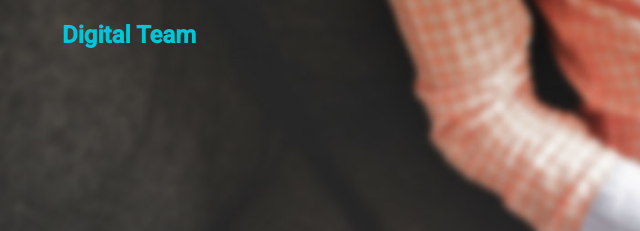
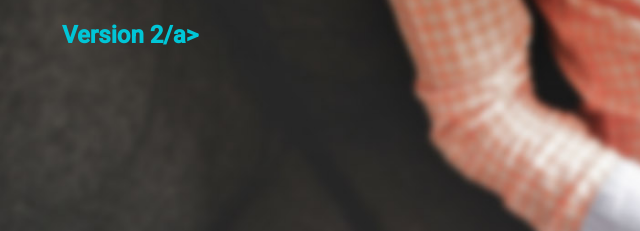
Before and after one commit to RahulSaketham/docker-ansible, a plain HTML site: page website/index.html in a window 1280 px wide. Shown: the top 231 px of the page, 8-648 px from the left. Drawn offline with Linux system fonts and the light colour scheme.

Commit message:
Version 2

```diff
--- a/website/index.html
+++ b/website/index.html
@@ -52,7 +52,7 @@ http://www.tooplate.com/view/2075-digital-team
 				<span class="icon icon-bar"></span>
 				<span class="icon icon-bar"></span>
 			</button>
-			<a href="#" class="navbar-brand">Digital Team</a>
+			<a href="#" class="navbar-brand">Version 2/a>
 		</div>
 		<div class="collapse navbar-collapse">
 			<ul class="nav navbar-nav navbar-right">
```
